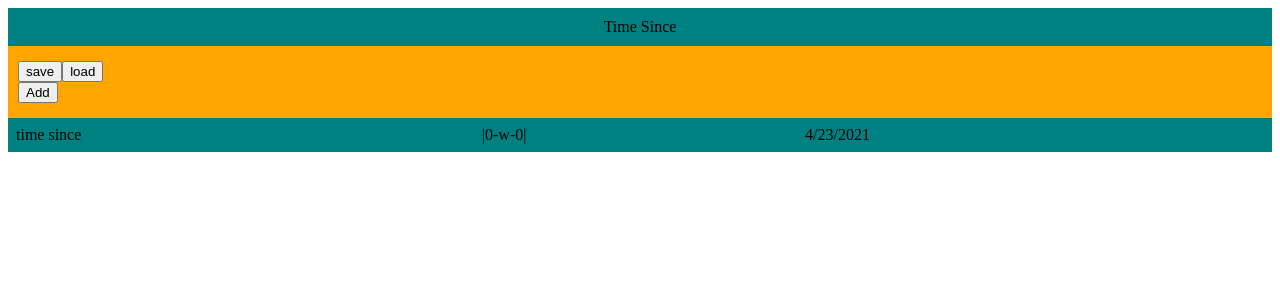
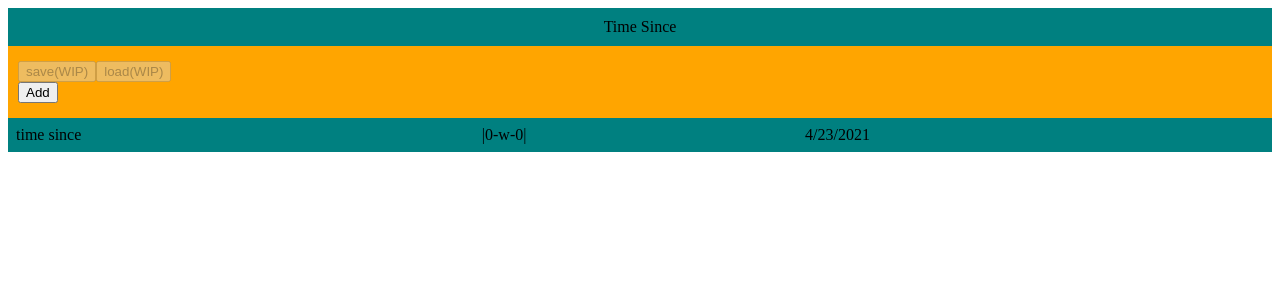
Before and after one commit to heinzja/angular-time-since, an Angular app: page / in a window 1280 px wide. Shown: the top 300 px of the page. Built offline with nearby package versions, Linux system fonts and the light colour scheme.

Commit message:
1 file modified

```diff
--- a/src/app/app.component.html
+++ b/src/app/app.component.html
@@ -1,8 +1,8 @@
 <div id="root">
   <div id="header">Time Since</div>
   <div id="content">
-    <button>save</button>
-    <button>load</button>
+    <button disabled>save(WIP)</button>
+    <button disabled>load(WIP)</button>
     <br />
     <button (click)="onAddNewTime()">Add</button>
     <br />
```
